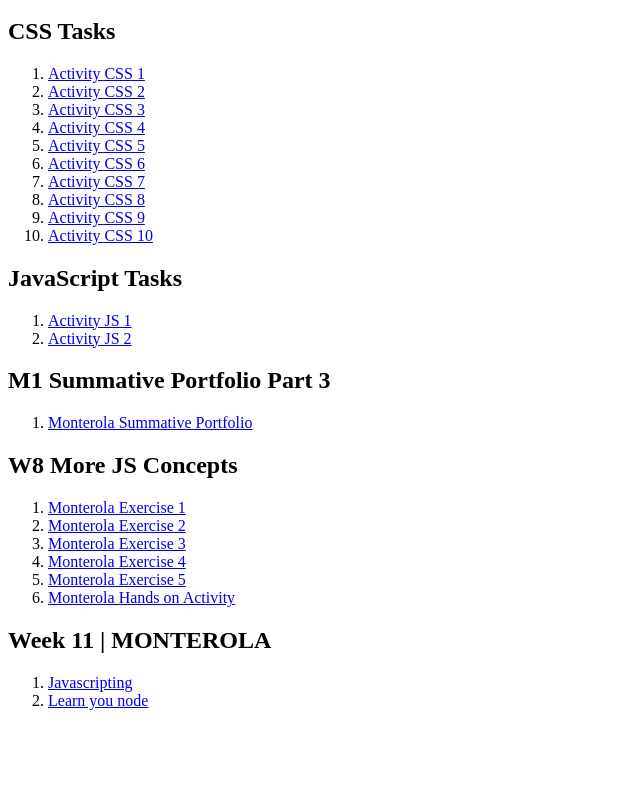
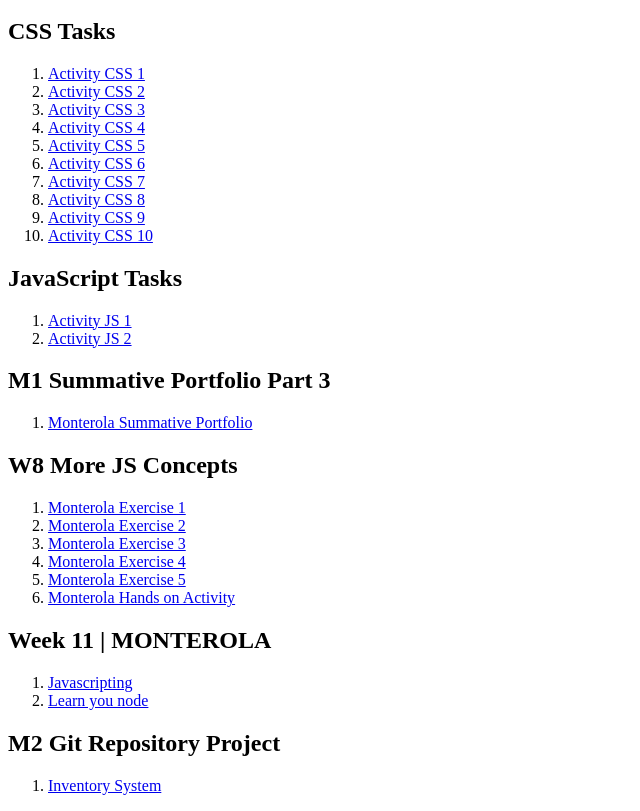
Before and after one commit to Sandaraa/Sandaraa.github.io, a plain HTML site: page index.html in a window 1280 px wide. Shown: the part 118-929 px from the top of the page, without its empty margins (0-640 px from the left). Before the commit the page ends 844 px from the top, so only its background shows below. Drawn offline with Linux system fonts and the light colour scheme.

Commit message:
Update index.html

```diff
--- a/index.html
+++ b/index.html
@@ -56,5 +56,10 @@
         <li><a href="Monterola_JS_A224/javascripting/">Javascripting</a></li>
         <li><a href="Monterola_JS_A224/learnyounode/">Learn you node</a></li>
     </ol>
+
+    <h2>M2 Git Repository Project</h2>
+    <ol>
+        <li><a href="https://github.com/nhowaa1/inventory-system.git">Inventory System</a></li>
+    </ol>
 </body>
 </html>
```
